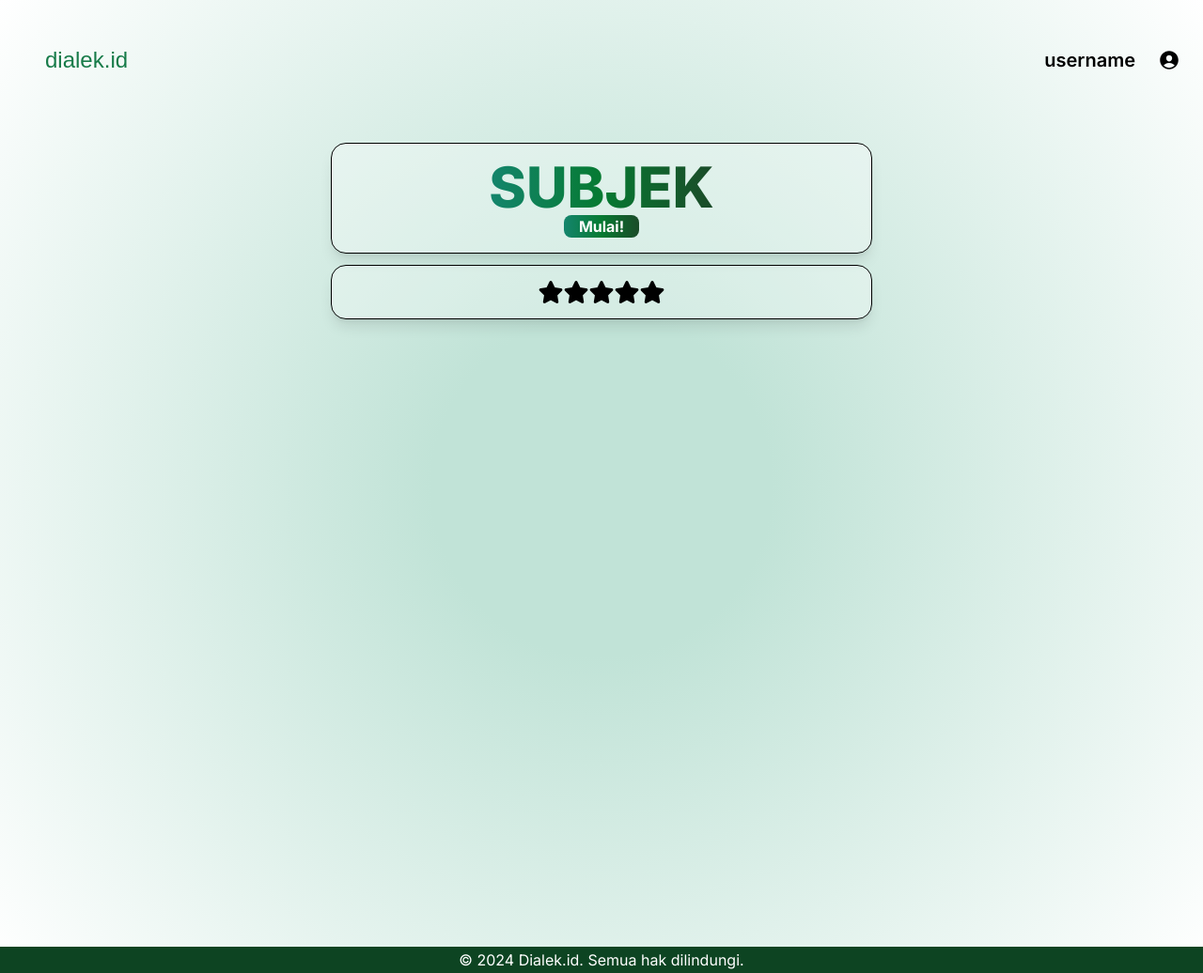
After one commit to parulls/Dialek-Tailwind, a PHP site: page /src/html/Materi.html in a window 1280 px wide. The commit adds this page. Shown: the whole page at 94% size. Run offline with PHP 8.4, Linux system fonts and the light colour scheme; some libraries are stand-ins or nearby versions; some web fonts are replaced.

Commit message:
tes materi

```diff
--- a/src/html/Bahasa.html
+++ b/src/html/Bahasa.html
@@ -17,10 +17,10 @@
         <h1 class="text-4xl font-bold text-center text-gradient">Pilih bahasa yang akan dipelajari</h1>
     </header>
     <div class="image flex justify-center gap-8 my-16">
-        <div class="w-1/2 flex justify-center">
+        <div class="w-1/2 flex justify-center" id="bahasa-jawa">
             <img src="../assets/BahasaJawa.webp" alt="Bahasa Jawa" class="hover:opacity-80 cursor-pointer transition duration-300">
         </div>
-        <div class="w-1/2 flex justify-center">
+        <div class="w-1/2 flex justify-center" id="bahasa-batak">
             <img src="../assets/BahasaBatak.webp" alt="Bahasa Batak" class="hover:opacity-80 cursor-pointer transition duration-300">
         </div>
     </div>
--- /dev/null
+++ b/src/html/Materi.html
@@ -0,0 +1,48 @@
+<!DOCTYPE html>
+<html lang="en">
+<head>
+    <meta charset="UTF-8">
+    <meta name="viewport" content="width=device-width, initial-scale=1.0">
+    <title>Dialek.Id</title>
+    <script type="module" src="https://unpkg.com/ionicons@7.1.0/dist/ionicons/ionicons.esm.js"></script>
+    <script nomodule src="https://unpkg.com/ionicons@7.1.0/dist/ionicons/ionicons.js"></script>
+    <link rel="stylesheet" href="../styles/style2.css">
+    <link rel="stylesheet" href="https://cdnjs.cloudflare.com/ajax/libs/font-awesome/6.6.0/css/all.min.css">
+</head>
+<body class="bg-custom-radial font-inter flex flex-col">
+<nav class="flex items-center justify-between w-full px-4 py-4">
+    <div class="logo font-irish text-2xl">dialek.id</div>
+    <div class="flex items-center font-semibold">
+        <p id="account-username" class="px-4 text-xl">username</p>
+        <ion-icon name="person-circle" class="px-2 text-2xl"></ion-icon>
+    </div>
+</nav>
+
+<section class="main flex flex-col mx-auto w-4/5 min-h-screen items-center flex-grow space-y-3">
+    <div class="bg-shadow2 flex-col flex justify-between items-center space-y-6 py-4">
+        <div class="text-center">
+            <h1 class="text-gradient font-extrabold text-6xl">SUBJEK</h1>
+        </div>
+        <div class="bg-custom-gradient-button rounded-lg px-4">
+            <p class="text-white text-center font-bold">Mulai!</p>
+        </div>
+    </div>
+    <div class="rating-box bg-shadow2">
+        <div class="stars text-2xl items-center justify-center flex">
+            <i class="fa-solid fa-star"></i>
+            <i class="fa-solid fa-star"></i>
+            <i class="fa-solid fa-star"></i>
+            <i class="fa-solid fa-star"></i>
+            <i class="fa-solid fa-star"></i>
+        </div>
+    </div>
+</section>
+
+<footer class="footer text-center">
+    <p>&copy; 2024 Dialek.id. Semua hak dilindungi.</p>
+</footer>
+
+<script>
+</script>
+</body>
+</html>
--- a/src/styles/style2.css
+++ b/src/styles/style2.css
@@ -505,10 +505,6 @@ textarea::placeholder {
   /* 2 */
 }
 
-.cursor-pointer{
-  cursor: pointer;
-}
-
 /*
 Set the default cursor for buttons.
 */
@@ -2040,6 +2036,62 @@ video {
 @media (min-width: 1280px){
   .text-xl{
     font-size: 3rem;
+    line-height: 1;
+  }
+}
+
+@media (min-width: 640px){
+  @media (min-width: 640px){
+    .text-2xl{
+      font-size: 2.25rem;
+      line-height: 2.5rem;
+    }
+  }
+
+  @media (min-width: 768px){
+    .text-2xl{
+      font-size: 3rem;
+      line-height: 1;
+    }
+  }
+
+  @media (min-width: 1024px){
+    .text-2xl{
+      font-size: 3.75rem;
+      line-height: 1;
+    }
+  }
+
+  @media (min-width: 1280px){
+    .text-2xl{
+      font-size: 4.5rem;
+      line-height: 1;
+    }
+  }
+
+  .text-2xl{
+    font-size: 1.875rem;
+    line-height: 2.25rem;
+  }
+}
+
+@media (min-width: 768px){
+  .text-2xl{
+    font-size: 2.25rem;
+    line-height: 2.5rem;
+  }
+}
+
+@media (min-width: 1024px){
+  .text-2xl{
+    font-size: 3rem;
+    line-height: 1;
+  }
+}
+
+@media (min-width: 1280px){
+  .text-2xl{
+    font-size: 3.75rem;
     line-height: 1;
   }
 }
@@ -2531,6 +2583,33 @@ video {
   }
 }
 
+.bg-shadow2{
+  width: 100%;
+  max-width: 28rem;
+  border-radius: 1rem;
+  border-width: 1px;
+  --tw-border-opacity: 1;
+  border-color: rgb(0 0 0 / var(--tw-border-opacity));
+  background-color: rgb(255 255 255 / var(--tw-bg-opacity));
+  --tw-bg-opacity: 0.3;
+  padding: 1rem;
+  --tw-shadow: 0 10px 15px -3px rgb(0 0 0 / 0.1), 0 4px 6px -4px rgb(0 0 0 / 0.1);
+  --tw-shadow-colored: 0 10px 15px -3px var(--tw-shadow-color), 0 4px 6px -4px var(--tw-shadow-color);
+  box-shadow: var(--tw-ring-offset-shadow, 0 0 #0000), var(--tw-ring-shadow, 0 0 #0000), var(--tw-shadow);
+}
+
+@media (min-width: 768px){
+  .bg-shadow2{
+    max-width: 32rem;
+  }
+}
+
+@media (min-width: 1024px){
+  .bg-shadow2{
+    max-width: 36rem;
+  }
+}
+
 .absolute{
   position: absolute;
 }
@@ -2546,6 +2625,8 @@ video {
 .top-1\/2{
   top: 50%;
 }
+
+
 
 .m-20{
   margin: 5rem;
@@ -2566,16 +2647,25 @@ video {
   margin-bottom: 3rem;
 }
 
-.my-14{
-  margin-top: 3.5rem;
-  margin-bottom: 3.5rem;
-}
-
 .my-16{
   margin-top: 4rem;
   margin-bottom: 4rem;
 }
 
+.shadow-xl{
+  border-radius: 0.75rem; /* 12px */
+}
+
+.shadow-2xl{
+  border-radius: 1rem; /* 16px */
+}
+
+.space-y-6{
+  margin-top: 1.5rem; /* 24px */
+}
+
+.
+
 .my-4{
   margin-top: 1rem;
   margin-bottom: 1rem;
@@ -2613,19 +2703,6 @@ video {
   display: block;
 }
 
-.m-0{
-  margin: 0px;
-}
-
-.my-auto{
-  margin-top: auto;
-  margin-bottom: auto;
-}
-
-.mt-auto{
-  margin-top: auto;
-}
-
 .flex{
   display: flex;
 }
@@ -2636,6 +2713,10 @@ video {
 
 .min-h-screen{
   min-height: 100vh;
+}
+
+.w-1\/2{
+  width: 50%;
 }
 
 .w-4\/5{
@@ -2671,6 +2752,10 @@ video {
   transform: translate(var(--tw-translate-x), var(--tw-translate-y)) rotate(var(--tw-rotate)) skewX(var(--tw-skew-x)) skewY(var(--tw-skew-y)) scaleX(var(--tw-scale-x)) scaleY(var(--tw-scale-y));
 }
 
+.cursor-pointer{
+  cursor: pointer;
+}
+
 .list-none{
   list-style-type: none;
 }
@@ -2685,6 +2770,14 @@ video {
 
 .justify-center{
   justify-content: center;
+}
+
+.justify-between{
+  justify-content: space-between;
+}
+
+.gap-8{
+  gap: 2rem;
 }
 
 .space-y-3 > :not([hidden]) ~ :not([hidden]){
@@ -2756,6 +2849,10 @@ video {
   --tw-bg-opacity: 0.3;
 }
 
+.bg-custom-gradient-button{
+  background-image: linear-gradient(90deg, #14856D 0%, #067A32 50%, #16572B 87%, #1B4B29 100%);
+}
+
 .bg-custom-green-button{
   background-image: linear-gradient(90deg, #81C780 0%, #135B35 100%);
 }
@@ -2770,6 +2867,11 @@ video {
 
 .p-6{
   padding: 1.5rem;
+}
+
+.px-2{
+  padding-left: 0.5rem;
+  padding-right: 0.5rem;
 }
 
 .px-3{
@@ -2787,6 +2889,11 @@ video {
   padding-bottom: 0.5rem;
 }
 
+.py-4{
+  padding-top: 1rem;
+  padding-bottom: 1rem;
+}
+
 .pb-10{
   padding-bottom: 2.5rem;
 }
@@ -2817,6 +2924,11 @@ video {
 
 .font-irish{
   font-family: Irish Grover, sans-serif;
+}
+
+.text-2xl{
+  font-size: 1.5rem;
+  line-height: 2rem;
 }
 
 .text-4xl{
@@ -2824,6 +2936,11 @@ video {
   line-height: 2.5rem;
 }
 
+.text-6xl{
+  font-size: 3.75rem;
+  line-height: 1;
+}
+
 .text-lg{
   font-size: 1.125rem;
   line-height: 1.75rem;
@@ -2841,6 +2958,10 @@ video {
 
 .font-bold{
   font-weight: 700;
+}
+
+.font-extrabold{
+  font-weight: 800;
 }
 
 .font-semibold{
--- a/tailwind.config.js
+++ b/tailwind.config.js
@@ -1,4 +1,5 @@
 /** @type {import('tailwindcss').Config} */
+const plugin = require('tailwindcss/plugin');
 
 module.exports = {
   content: ["./index.html", "./src/**/*.{html,js,jsx,ts,tsx}"],  // Adjusted to capture jsx/tsx
@@ -31,6 +32,7 @@ module.exports = {
       backgroundImage: {
         'custom-radial': 'radial-gradient(circle at center, #C1E3D7 22%, #E0F1EB 61%, #FFFFFF 100%)',
         'custom-green-button': 'linear-gradient(90deg, #81C780 0%, #135B35 100%)',
+        'custom-gradient-button': 'linear-gradient(90deg, #14856D 0%, #067A32 50%, #16572B 87%, #1B4B29 100%)',
       },
       borderRadius: {
         1: '2rem',
@@ -100,6 +102,9 @@ module.exports = {
         ".bg-shadow": {
           "@apply p-4 bg-white bg-opacity-30 rounded-1 shadow-lg border border-black w-full max-w-md md:max-w-lg lg:max-w-xl": {},
         },
+        ".bg-shadow2": {
+          "@apply p-4 bg-white bg-opacity-30 rounded-2xl shadow-lg border border-black w-full max-w-md md:max-w-lg lg:max-w-xl": {},
+        },
       });
       addUtilities({
         '.text-gradient': {
```
